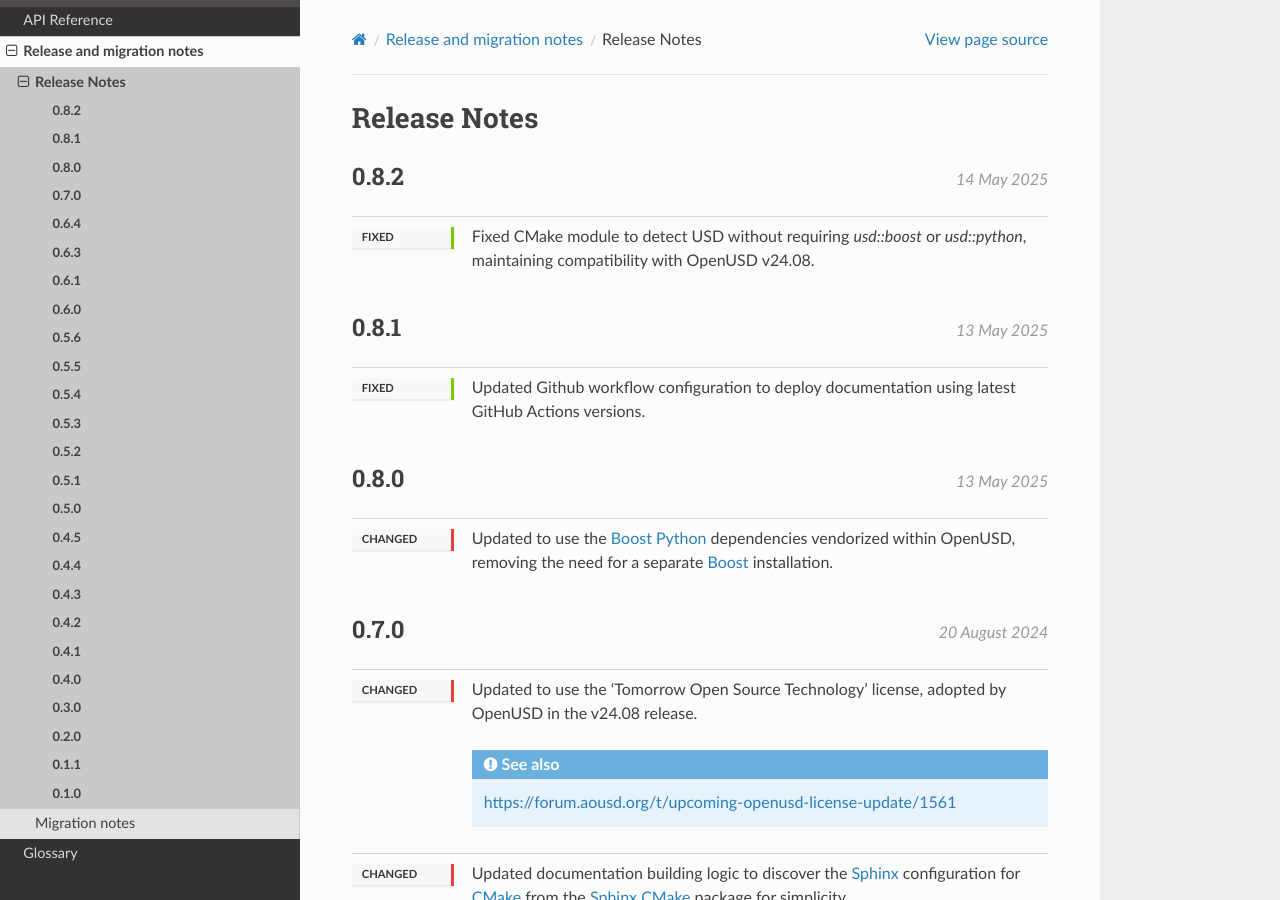
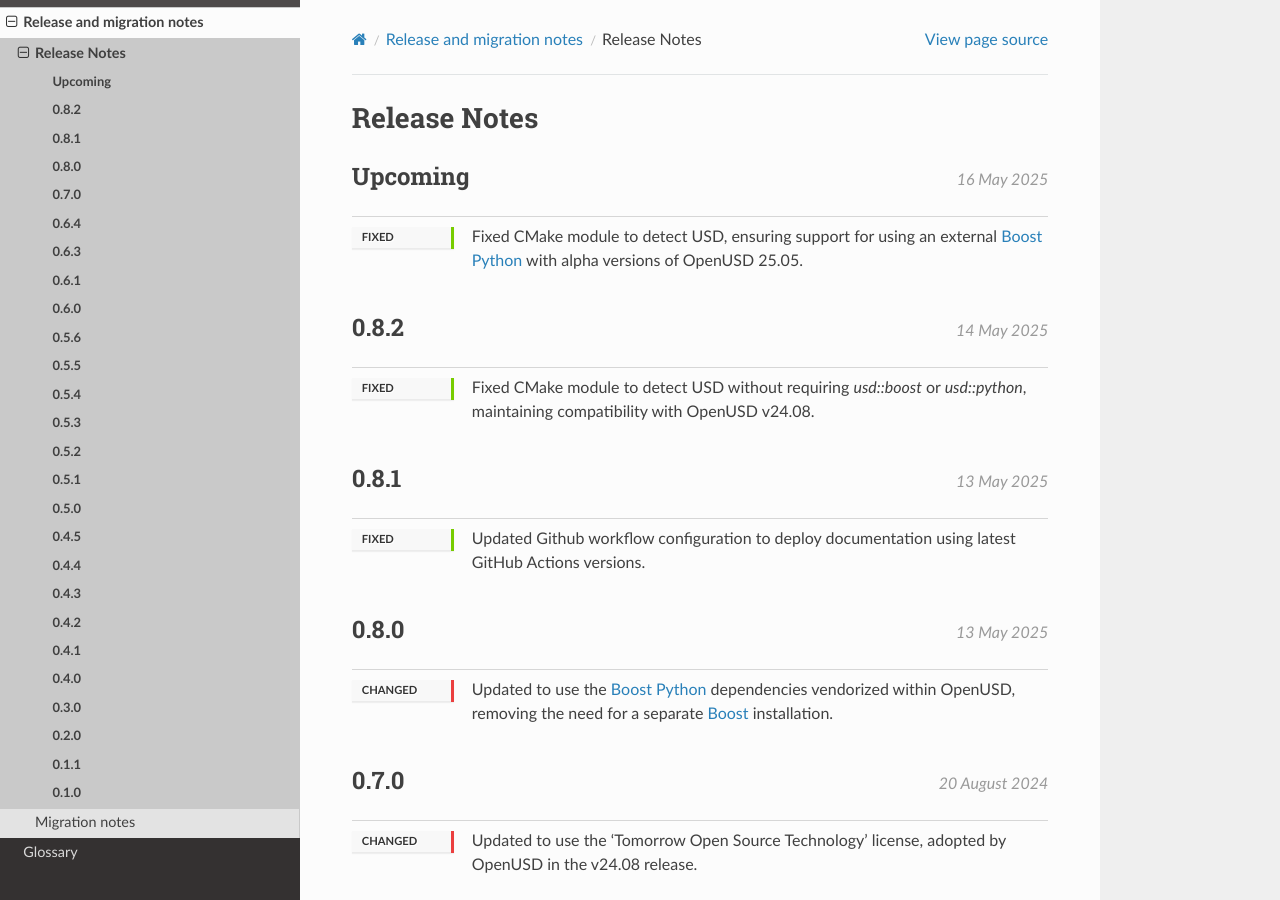
Before and after one commit to wdas/unf, a Sphinx documentation site: the page built from doc/sphinx/release/release_notes.rst, in a window 1280 px wide and 900 px high. Built offline with Sphinx 7.4.7 and the Read the Docs theme 3.1.0, drawn with Linux system fonts in a browser that asks for light colours; cross-references to code outside the pages are shown as plain code.

Commit message:
Update release notes

```diff
--- a/doc/sphinx/release/release_notes.rst
+++ b/doc/sphinx/release/release_notes.rst
@@ -3,6 +3,13 @@
 *************
 Release Notes
 *************
+
+.. release:: Upcoming
+
+    .. change:: fixed
+
+        Fixed CMake module to detect USD, ensuring support for using an external
+        :term:`Boost Python` with alpha versions of OpenUSD 25.05.
 
 .. release:: 0.8.2
     :date: 2025-05-14
```
